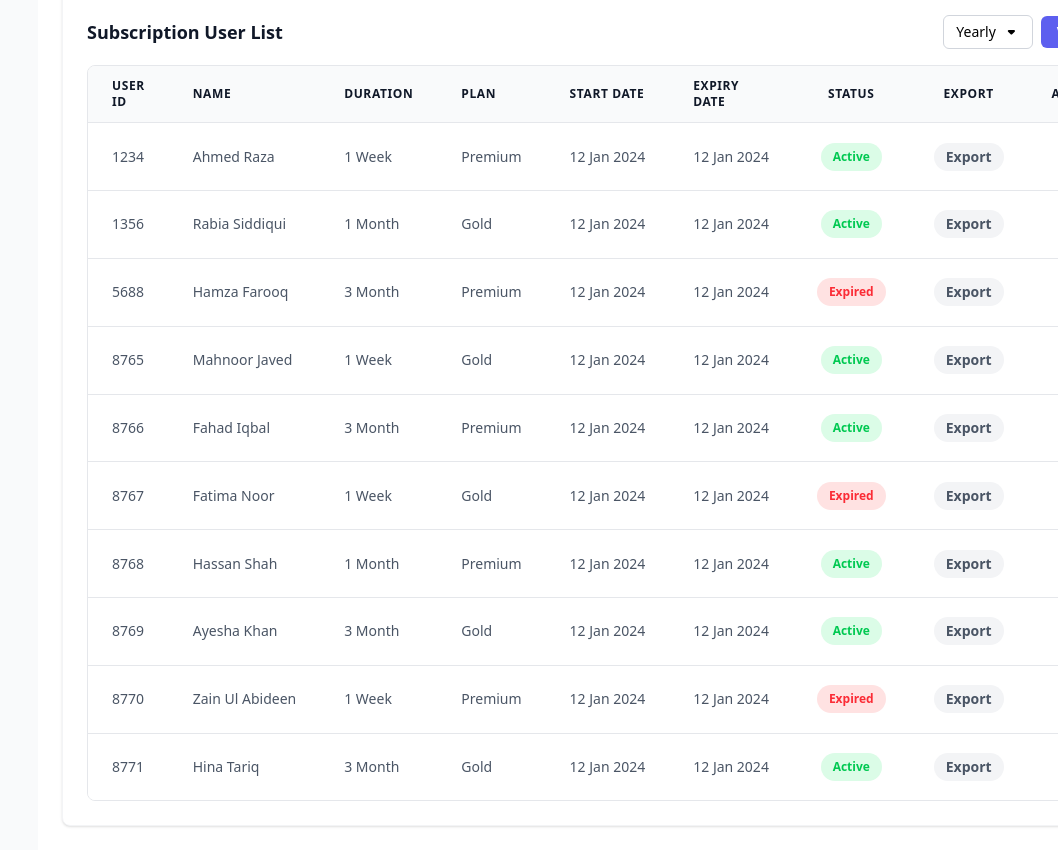
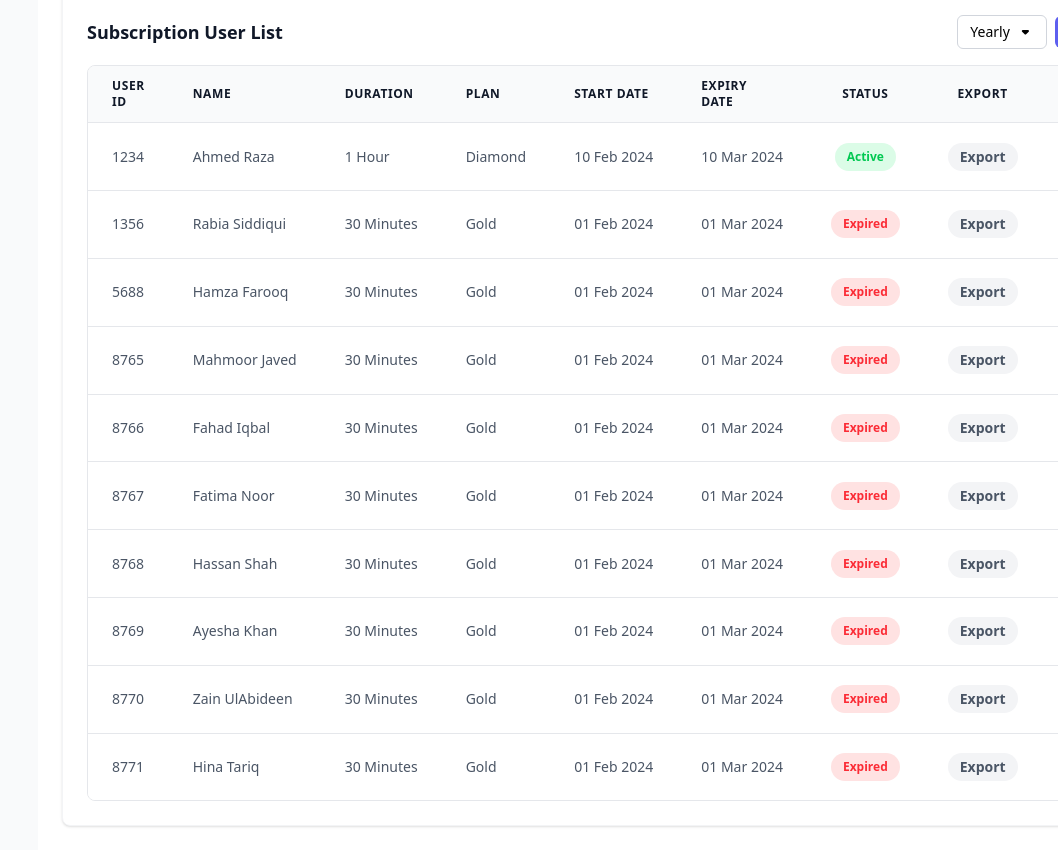
Before and after one commit to mtalha0777/halal-connect, a Next.js app: page /admin/subscribe-and-payment in a window 1280 px wide. Shown: the part 1720-2570 px from the top of the page, without its empty margins (222-1280 px from the left). Built offline with nearby package versions, Linux system fonts and the light colour scheme.

Commit message:
FINAL FIX: Centralize subscription data source

```diff
--- a/components/subscribe/FeatureSubscriptionPlans.js
+++ b/components/subscribe/FeatureSubscriptionPlans.js
@@ -2,7 +2,7 @@
 import React, { useState } from "react";
 import Image from "next/image";
 import { MoreVertical } from "lucide-react";
-
+import { featureSubscriptionUsers } from "@/lib/subscription-data";
 const FeatureSubscriptionPlans = () => {
   const [openMenu, setOpenMenu] = useState(null);
 
--- a/components/subscribe/SubscriptionUserList.js
+++ b/components/subscribe/SubscriptionUserList.js
@@ -1,103 +1,267 @@
+// "use client";
+// import React, { useState } from "react";
+// import Image from "next/image";
+// import Link from "next/link";
+
+// const SubscriptionUserList = () => {
+//   const [openMenu, setOpenMenu] = useState(null);
+
+//   const subscriptionUsers = [
+//     {
+//       userId: "1234",
+//       name: "Ahmed Raza",
+//       duration: "1 Week",
+//       plan: "Premium",
+//       startDate: "12 Jan 2024",
+//       expiryDate: "12 Jan 2024",
+//       status: "Active",
+//     },
+//     {
+//       userId: "1356",
+//       name: "Rabia Siddiqui",
+//       duration: "1 Month",
+//       plan: "Gold",
+//       startDate: "12 Jan 2024",
+//       expiryDate: "12 Jan 2024",
+//       status: "Active",
+//     },
+//     {
+//       userId: "5688",
+//       name: "Hamza Farooq",
+//       duration: "3 Month",
+//       plan: "Premium",
+//       startDate: "12 Jan 2024",
+//       expiryDate: "12 Jan 2024",
+//       status: "Expired",
+//     },
+//     {
+//       userId: "8765",
+//       name: "Mahnoor Javed",
+//       duration: "1 Week",
+//       plan: "Gold",
+//       startDate: "12 Jan 2024",
+//       expiryDate: "12 Jan 2024",
+//       status: "Active",
+//     },
+//     {
+//       userId: "8766",
+//       name: "Fahad Iqbal",
+//       duration: "3 Month",
+//       plan: "Premium",
+//       startDate: "12 Jan 2024",
+//       expiryDate: "12 Jan 2024",
+//       status: "Active",
+//     },
+//     {
+//       userId: "8767",
+//       name: "Fatima Noor",
+//       duration: "1 Week",
+//       plan: "Gold",
+//       startDate: "12 Jan 2024",
+//       expiryDate: "12 Jan 2024",
+//       status: "Expired",
+//     },
+//     {
+//       userId: "8768",
+//       name: "Hassan Shah",
+//       duration: "1 Month",
+//       plan: "Premium",
+//       startDate: "12 Jan 2024",
+//       expiryDate: "12 Jan 2024",
+//       status: "Active",
+//     },
+//     {
+//       userId: "8769",
+//       name: "Ayesha Khan",
+//       duration: "3 Month",
+//       plan: "Gold",
+//       startDate: "12 Jan 2024",
+//       expiryDate: "12 Jan 2024",
+//       status: "Active",
+//     },
+//     {
+//       userId: "8770",
+//       name: "Zain Ul Abideen",
+//       duration: "1 Week",
+//       plan: "Premium",
+//       startDate: "12 Jan 2024",
+//       expiryDate: "12 Jan 2024",
+//       status: "Expired",
+//     },
+//     {
+//       userId: "8771",
+//       name: "Hina Tariq",
+//       duration: "3 Month",
+//       plan: "Gold",
+//       startDate: "12 Jan 2024",
+//       expiryDate: "12 Jan 2024",
+//       status: "Active",
+//     },
+//   ];
+
+//   return (
+//     <div className="bg-white rounded-lg shadow-sm p-4 sm:p-6 border border-gray-100">
+//       <div className="flex flex-col md:flex-row justify-between items-start md:items-center mb-4 gap-4">
+//         <h3 className="text-lg font-semibold text-gray-900">
+//           Subscription User List
+//         </h3>
+//         <div className="flex flex-wrap items-center gap-2">
+//           <button className="px-3 py-1.5 bg-white border border-gray-300 text-black rounded-md text-sm flex items-center gap-2 hover:bg-gray-50">
+//             Yearly{" "}
+//             <Image
+//               src="/assets/dropdown.svg"
+//               alt="Arrow"
+//               width={16}
+//               height={16}
+//             />
+//           </button>
+//           <button className="px-4 py-1.5 bg-[#5D5FEF] text-white rounded-md text-sm font-semibold hover:bg-[#4a4be0]">
+//             View all
+//           </button>
+//         </div>
+//       </div>
+
+//       <div className="border border-gray-200 rounded-lg overflow-hidden mt-4">
+//         <div className="overflow-x-auto">
+//           <table className="min-w-full">
+//             <thead className="bg-gray-50 border-b border-gray-200">
+//               <tr>
+//                 <th className="px-6 py-3 text-left text-xs font-semibold text-gray-900 uppercase tracking-wider">
+//                   User ID
+//                 </th>
+//                 <th className="px-6 py-3 text-left text-xs font-semibold text-gray-900 uppercase tracking-wider">
+//                   Name
+//                 </th>
+//                 <th className="px-6 py-3 text-left text-xs font-semibold text-gray-900 uppercase tracking-wider">
+//                   Duration
+//                 </th>
+//                 <th className="px-6 py-3 text-left text-xs font-semibold text-gray-900 uppercase tracking-wider">
+//                   Plan
+//                 </th>
+//                 <th className="px-6 py-3 text-left text-xs font-semibold text-gray-900 uppercase tracking-wider">
+//                   Start Date
+//                 </th>
+//                 <th className="px-6 py-3 text-left text-xs font-semibold text-gray-900 uppercase tracking-wider">
+//                   Expiry Date
+//                 </th>
+//                 <th className="px-6 py-3 text-center text-xs font-semibold text-gray-900 uppercase tracking-wider">
+//                   Status
+//                 </th>
+//                 <th className="px-6 py-3 text-center text-xs font-semibold text-gray-900 uppercase tracking-wider">
+//                   Export
+//                 </th>
+//                 <th className="px-6 py-3 text-right text-xs font-semibold text-gray-900 uppercase tracking-wider">
+//                   Action
+//                 </th>
+//               </tr>
+//             </thead>
+
+//             <tbody className="bg-white">
+//               {subscriptionUsers.map((user, index) => (
+//                 <tr
+//                   key={user.userId}
+//                   className="border-b border-gray-200 last:border-b-0 hover:bg-gray-50"
+//                 >
+//                   <td className="px-6 py-4 whitespace-nowrap text-sm text-gray-600 ">
+//                     {user.userId}
+//                   </td>
+//                   <td className="px-6 py-4 whitespace-nowrap text-sm text-gray-600">
+//                     {user.name}
+//                   </td>
+//                   <td className="px-6 py-4 whitespace-nowrap text-sm text-gray-600">
+//                     {user.duration}
+//                   </td>
+//                   <td className="px-6 py-4 whitespace-nowrap text-sm text-gray-600">
+//                     {user.plan}
+//                   </td>
+//                   <td className="px-6 py-4 whitespace-nowrap text-sm text-gray-600">
+//                     {user.startDate}
+//                   </td>
+//                   <td className="px-6 py-4 whitespace-nowrap text-sm text-gray-600">
+//                     {user.expiryDate}
+//                   </td>
+//                   <td className="px-6 py-4 whitespace-nowrap text-center">
+//                     <span
+//                       className={`px-3 py-1 inline-flex text-xs leading-5 font-semibold rounded-full ${
+//                         user.status === "Active"
+//                           ? "bg-green-100 text-green-500"
+//                           : "bg-red-100 text-red-500"
+//                       }`}
+//                     >
+//                       {user.status}
+//                     </span>
+//                   </td>
+//                   <td className="px-6 py-4 whitespace-nowrap text-center">
+//                     <button className="bg-gray-100 text-gray-600 text-sm font-semibold px-3 py-1 rounded-full hover:bg-gray-200">
+//                       Export
+//                     </button>
+//                   </td>
+//                   <td className="px-6 py-4 whitespace-nowrap text-right text-sm font-medium">
+//                     <div className="relative inline-block text-left">
+//                       <button
+//                         onClick={() =>
+//                           setOpenMenu(openMenu === index ? null : index)
+//                         }
+//                         className="p-2 rounded-full hover:bg-gray-100"
+//                       >
+//                         <Image
+//                           src="/assets/dots.svg"
+//                           alt="More"
+//                           width={20}
+//                           height={20}
+//                         />
+//                       </button>
+//                       {openMenu === index && (
+//                         <div className="origin-top-right absolute right-0 mt-2 w-40 rounded-md shadow-lg bg-white border border-gray-200 z-10">
+//                           <div className="py-1">
+//                             <Link
+//                               href={`/subscription/details/${user.userId}`}
+//                               className="w-full text-left flex items-center gap-2 px-4 py-2 text-sm text-gray-500 hover:bg-gray-100"
+//                             >
+//                               <Image
+//                                 src="/assets/view-file.svg"
+//                                 alt="View"
+//                                 width={16}
+//                                 height={16}
+//                               />{" "}
+//                               View Details
+//                             </Link>
+//                           </div>
+//                         </div>
+//                       )}
+//                     </div>
+//                   </td>
+//                 </tr>
+//               ))}
+//             </tbody>
+//           </table>
+//         </div>
+//       </div>
+//     </div>
+//   );
+// };
+
+// export default SubscriptionUserList;
+
+
+
+
+
+
+// File: SubscriptionUserList.js (or wherever this component is)
+
 "use client";
 import React, { useState } from "react";
 import Image from "next/image";
 import Link from "next/link";
 
+// <<< FIX 1: Hum yahan par central data file se data import kar rahe hain
+import { featureSubscriptionUsers } from "@/lib/subscription-data";
+
 const SubscriptionUserList = () => {
   const [openMenu, setOpenMenu] = useState(null);
 
-  const subscriptionUsers = [
-    {
-      userId: "1234",
-      name: "Ahmed Raza",
-      duration: "1 Week",
-      plan: "Premium",
-      startDate: "12 Jan 2024",
-      expiryDate: "12 Jan 2024",
-      status: "Active",
-    },
-    {
-      userId: "1356",
-      name: "Rabia Siddiqui",
-      duration: "1 Month",
-      plan: "Gold",
-      startDate: "12 Jan 2024",
-      expiryDate: "12 Jan 2024",
-      status: "Active",
-    },
-    {
-      userId: "5688",
-      name: "Hamza Farooq",
-      duration: "3 Month",
-      plan: "Premium",
-      startDate: "12 Jan 2024",
-      expiryDate: "12 Jan 2024",
-      status: "Expired",
-    },
-    {
-      userId: "8765",
-      name: "Mahnoor Javed",
-      duration: "1 Week",
-      plan: "Gold",
-      startDate: "12 Jan 2024",
-      expiryDate: "12 Jan 2024",
-      status: "Active",
-    },
-    {
-      userId: "8766",
-      name: "Fahad Iqbal",
-      duration: "3 Month",
-      plan: "Premium",
-      startDate: "12 Jan 2024",
-      expiryDate: "12 Jan 2024",
-      status: "Active",
-    },
-    {
-      userId: "8767",
-      name: "Fatima Noor",
-      duration: "1 Week",
-      plan: "Gold",
-      startDate: "12 Jan 2024",
-      expiryDate: "12 Jan 2024",
-      status: "Expired",
-    },
-    {
-      userId: "8768",
-      name: "Hassan Shah",
-      duration: "1 Month",
-      plan: "Premium",
-      startDate: "12 Jan 2024",
-      expiryDate: "12 Jan 2024",
-      status: "Active",
-    },
-    {
-      userId: "8769",
-      name: "Ayesha Khan",
-      duration: "3 Month",
-      plan: "Gold",
-      startDate: "12 Jan 2024",
-      expiryDate: "12 Jan 2024",
-      status: "Active",
-    },
-    {
-      userId: "8770",
-      name: "Zain Ul Abideen",
-      duration: "1 Week",
-      plan: "Premium",
-      startDate: "12 Jan 2024",
-      expiryDate: "12 Jan 2024",
-      status: "Expired",
-    },
-    {
-      userId: "8771",
-      name: "Hina Tariq",
-      duration: "3 Month",
-      plan: "Gold",
-      startDate: "12 Jan 2024",
-      expiryDate: "12 Jan 2024",
-      status: "Active",
-    },
-  ];
+  // <<< FIX 2: Humne yahan se local 'subscriptionUsers' array ko DELETE kar diya hai
 
   return (
     <div className="bg-white rounded-lg shadow-sm p-4 sm:p-6 border border-gray-100">
@@ -157,7 +321,8 @@ const SubscriptionUserList = () => {
             </thead>
 
             <tbody className="bg-white">
-              {subscriptionUsers.map((user, index) => (
+              {/* <<< FIX 3: Hum ab 'featureSubscriptionUsers' ko map kar rahe hain */}
+              {featureSubscriptionUsers.map((user, index) => (
                 <tr
                   key={user.userId}
                   className="border-b border-gray-200 last:border-b-0 hover:bg-gray-50"
@@ -172,13 +337,13 @@ const SubscriptionUserList = () => {
                     {user.duration}
                   </td>
                   <td className="px-6 py-4 whitespace-nowrap text-sm text-gray-600">
-                    {user.plan}
+                    {user.subscriptionPlan} {/* Changed from user.plan */}
                   </td>
                   <td className="px-6 py-4 whitespace-nowrap text-sm text-gray-600">
-                    {user.startDate}
+                    {user.subscriptionStartDate} {/* Changed from user.startDate */}
                   </td>
                   <td className="px-6 py-4 whitespace-nowrap text-sm text-gray-600">
-                    {user.expiryDate}
+                    {user.subscriptionExpiryDate} {/* Changed from user.expiryDate */}
                   </td>
                   <td className="px-6 py-4 whitespace-nowrap text-center">
                     <span
@@ -214,6 +379,7 @@ const SubscriptionUserList = () => {
                       {openMenu === index && (
                         <div className="origin-top-right absolute right-0 mt-2 w-40 rounded-md shadow-lg bg-white border border-gray-200 z-10">
                           <div className="py-1">
+                            {/* Yeh Link ab 100% kaam karega */}
                             <Link
                               href={`/subscription/details/${user.userId}`}
                               className="w-full text-left flex items-center gap-2 px-4 py-2 text-sm text-gray-500 hover:bg-gray-100"
```
Also changed, not shown: lib/subscription-data.js. Lines whose indentation alone changed are shown as unchanged.
